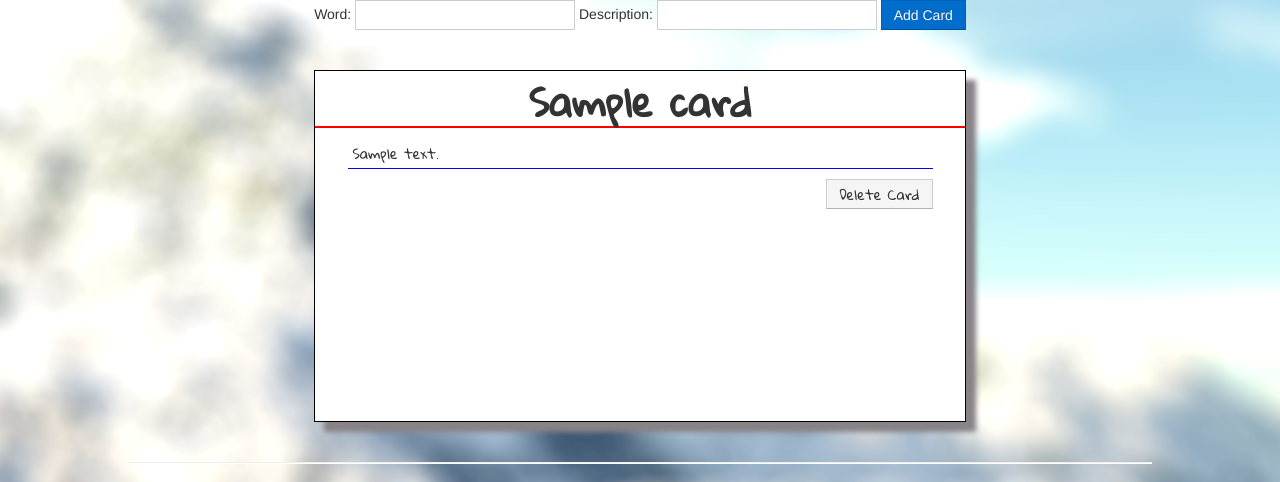
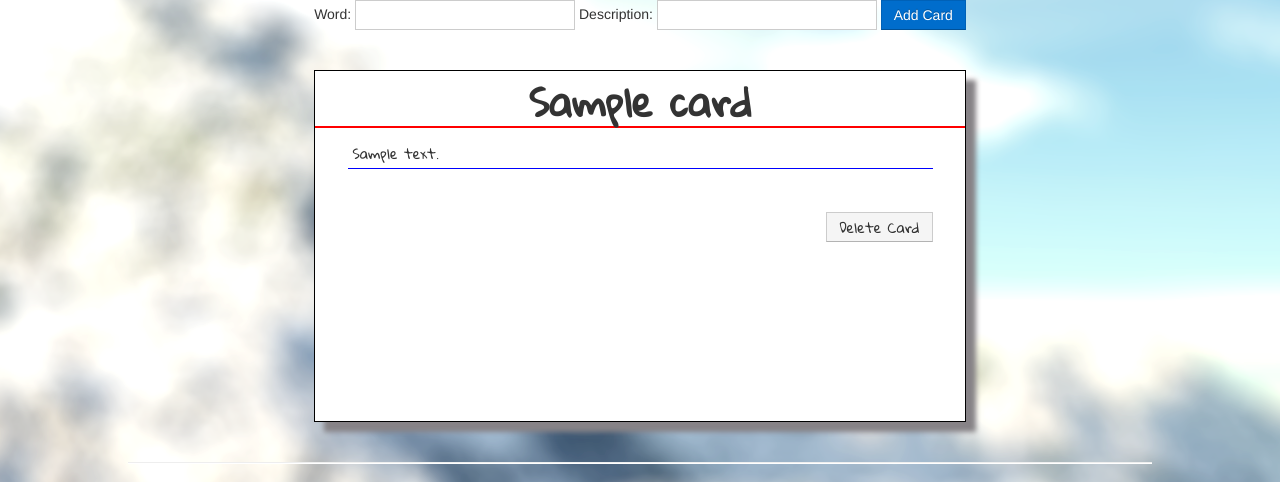
Before and after one commit to tpayne84/flash_card, a Rails app: page /decks/1 in a window 1280 px wide. Shown: the part 258-740 px from the top of the page. Run offline with Rails 7, Linux system fonts and the light colour scheme; tables that the repository leaves empty hold one stand-in row (values such as "Sample post"); style sheets or scripts are compiled from the project's sources; some libraries are stand-ins or nearby versions.

Commit message:
add margin to delete button on cards

```diff
--- a/app/assets/stylesheets/custom.css.scss
+++ b/app/assets/stylesheets/custom.css.scss
@@ -9,6 +9,10 @@ background: url('bg.png');
 	text-align: center;
 	margin-left: auto;
 	margin-right: auto;
+}
+
+.margin-2-per {
+  margin: 5%;
 }
 
 .width-80 {
--- a/app/views/decks/show.html.erb
+++ b/app/views/decks/show.html.erb
@@ -32,7 +32,7 @@
 					<%= line %>
 				</p>
 			<% end %>
-			<div class="pull-right push-5">
+			<div class="pull-right margin-2-per">
 				<%= link_to "Delete Card", [@deck, card], :method => :delete, :confirm => "Are your sure?", :class => "btn btn-default"  %>
 			</div>
 		</article>
```
